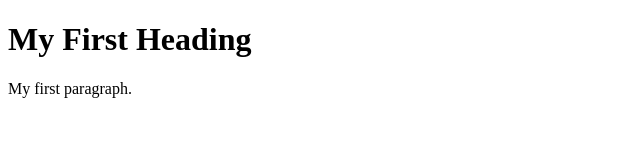
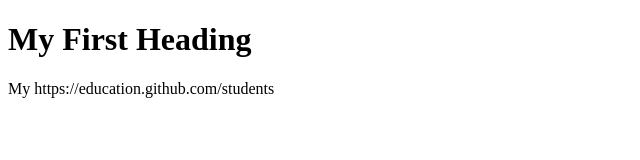
Before and after one commit to Ujef94/liveDemo.github.io, a plain HTML site: page index.html in a window 1280 px wide. Shown: the whole page, without its empty margins (0-640 px from the left). Drawn offline with Linux system fonts and the light colour scheme.

Commit message:
Update index.html

```diff
--- a/index.html
+++ b/index.html
@@ -3,7 +3,7 @@
 <body>
 
 <h1>My First Heading</h1>
-<p>My first paragraph.</p>
+<p>My https://education.github.com/students</p>
 
 </body>
 </html>
```
